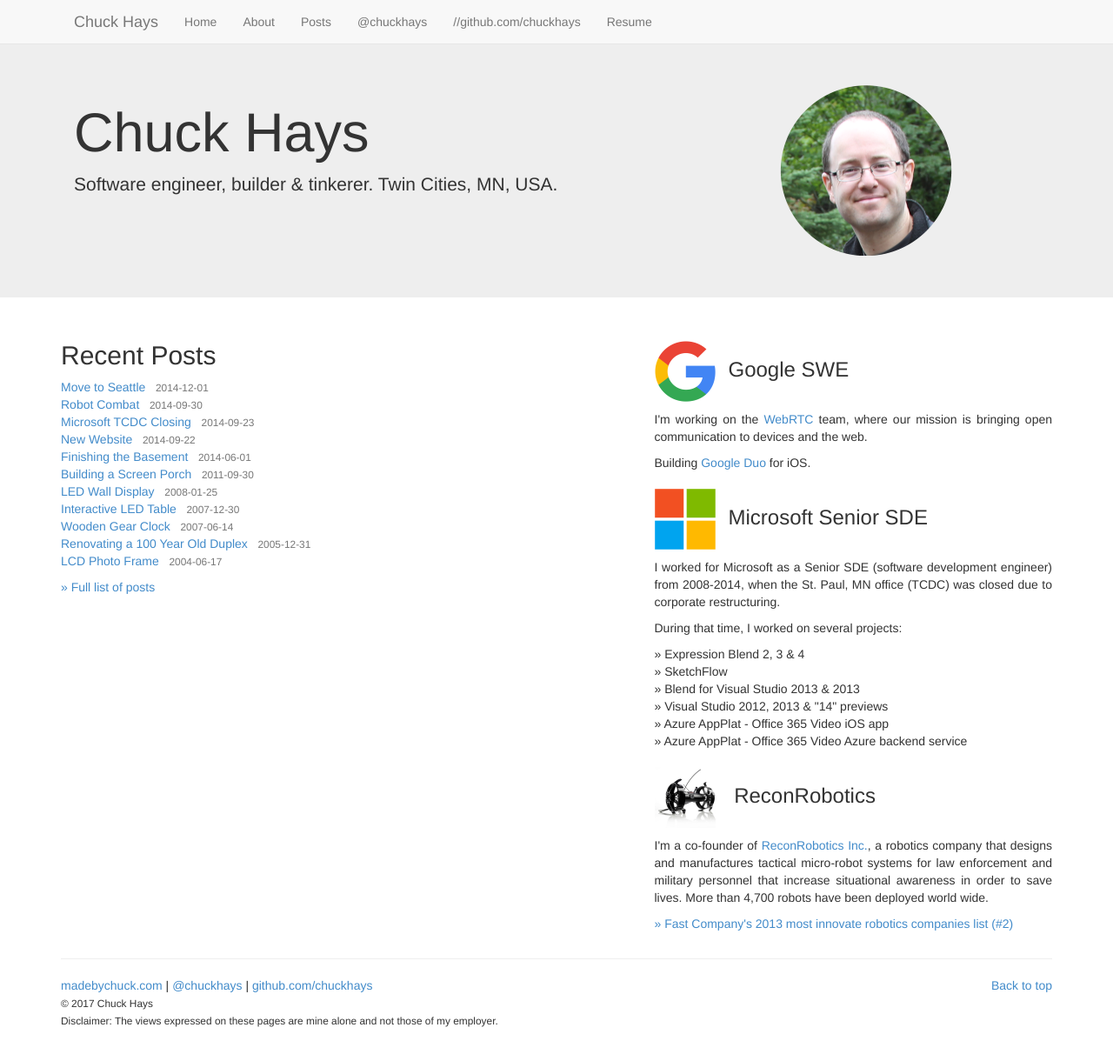
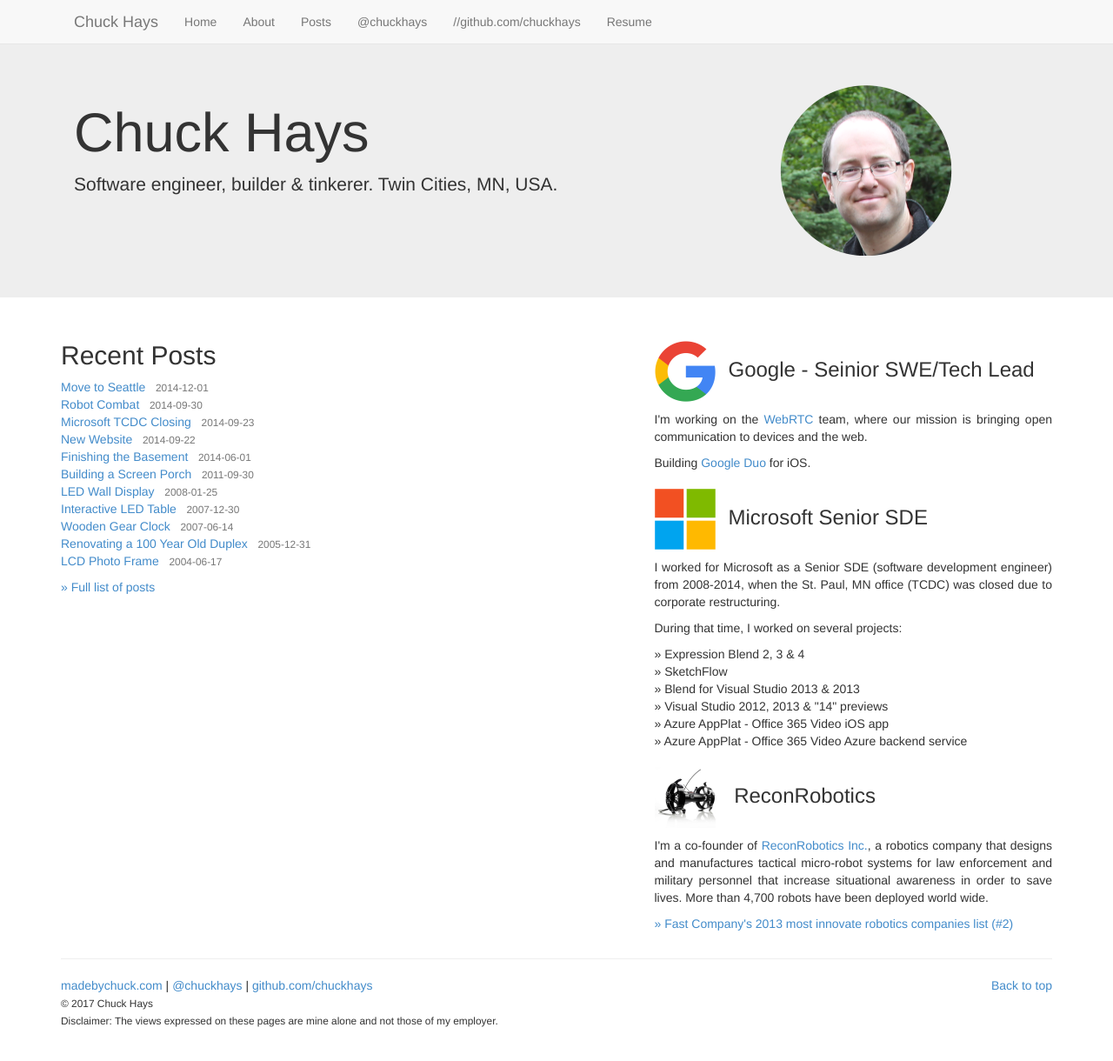
Before and after one commit to chuckhays/chuckhays.github.io, a Jekyll site: the page built from index.html, in a window 1280 px wide and 1233 px high. Shown: the top 1220 px of the window at 87% size. Built offline with Jekyll 4.4.1, drawn with Linux system fonts in a browser that asks for light colours; nearby versions of some CDN libraries; the list of posts is cut into pages by our own code.

Commit message:
Update index.html

```diff
--- a/index.html
+++ b/index.html
@@ -35,7 +35,7 @@
 		</div>
 
 		<div class="col-md-5">
-			<h3><img src="images/google.png" style="width: 70px; height: 70px; margin-right:15px" /><span>Google SWE</span></h3>
+			<h3><img src="images/google.png" style="width: 70px; height: 70px; margin-right:15px" /><span>Google - Seinior SWE/Tech Lead</span></h3>
 			<p>I'm working on the <a href="http://webrtc.org/">WebRTC</a> team, where our mission is bringing open communication to devices and the web.</p>
 			<p>Building <a href="https://googleblog.blogspot.com/2016/05/allo-duo-apps-messaging-video.html">Google Duo</a> for iOS.</p>
 			<h3 style="vertical-align: text-top"><img src="images/msft.png" style="width: 70px; height: 70px; margin-right:15px" /><span>Microsoft Senior SDE</span></h3>
```
